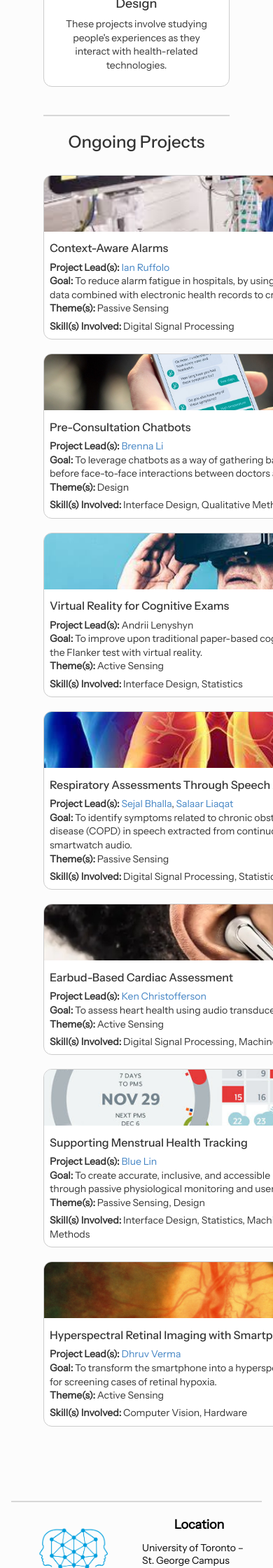
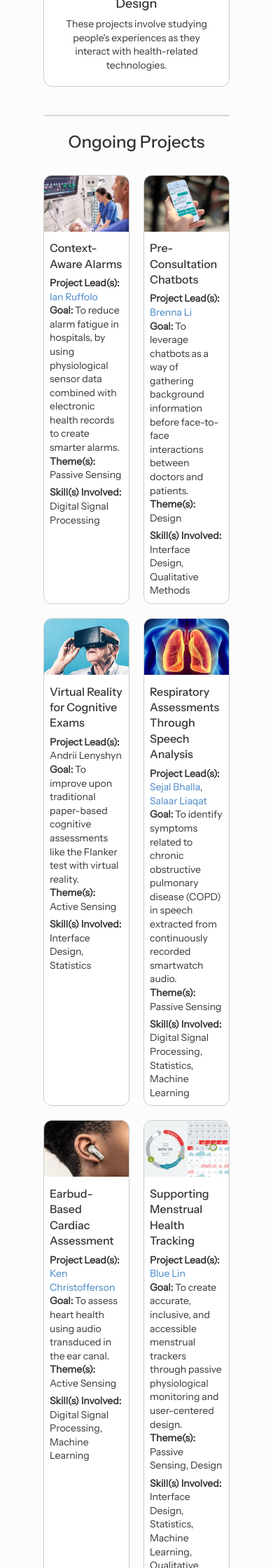
Before and after one commit to chai-toronto/chai-toronto.github.io, a Jekyll site: the page built from current_research/index.html, in a window 390 px wide. Shown: the part 1048-3288 px from the top of the page at 70% size. Built offline with Jekyll 4.4.1, drawn with Linux system fonts in a browser that asks for light colours.

```diff
--- a/_sass/_current-research.scss
+++ b/_sass/_current-research.scss
@@ -218,6 +218,11 @@
   }
 
   /* project grid & cards */
+  .projects-grid .project-cards-wrapper {
+    grid-template-columns: repeat(auto-fill, minmax(100px, 1fr));
+    gap: 8px;
+  }
+
   .project-card {
     border-radius: 8px;
     overflow: hidden;
@@ -243,6 +248,11 @@
     }
   }
 
+  .projects-grid .project-cards-wrapper {
+    grid-template-columns: repeat(2, 1fr) !important;
+    gap: 6px;
+  }
+
 
   .project-image img {
     height: 80px !important;
```
